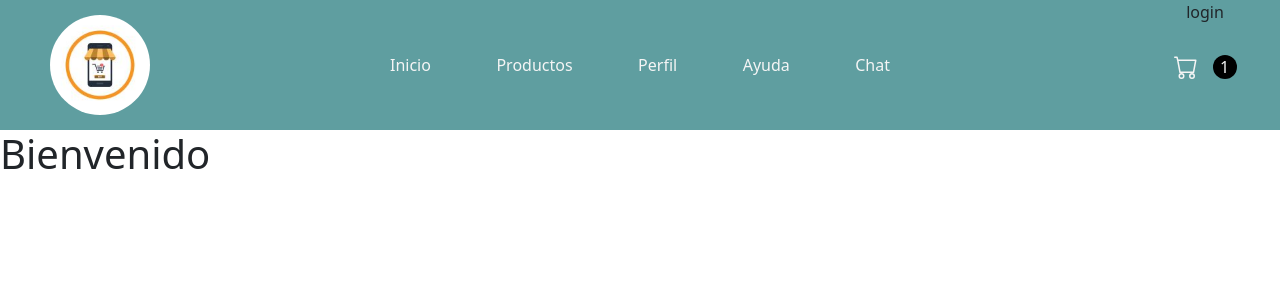
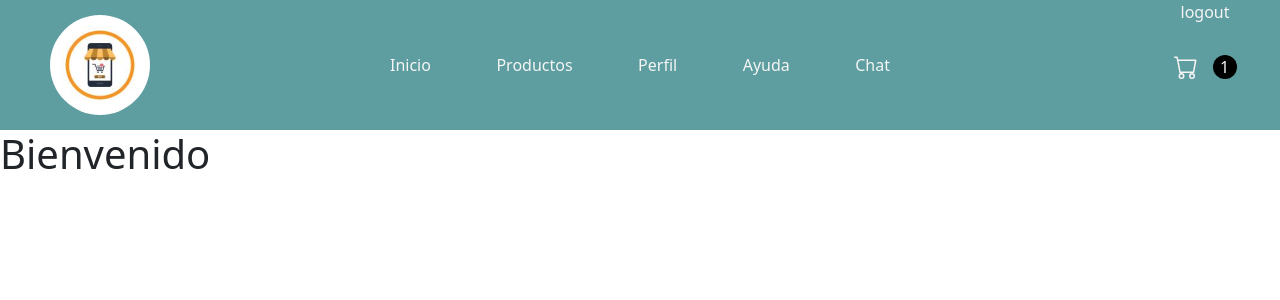
Before and after one commit to etcsa044/afterBackEnd, a Node server app: page / in a window 1280 px wide. Shown: the top 300 px of the page. Run offline with Node 20, Linux system fonts and the light colour scheme; some libraries are stand-ins or nearby versions.

Commit message:
boton logout agregado

```diff
--- a/Dao/mongo/models/user.model.js
+++ b/Dao/mongo/models/user.model.js
@@ -1,4 +1,4 @@
-import mongoose, { Mongoose } from "mongoose";
+import mongoose from "mongoose";
 
 const collection = "users";
 
--- a/src/routes/products.router.js
+++ b/src/routes/products.router.js
@@ -44,8 +44,6 @@ router.get("/:pid", async (req, res) => {
 router.post("/", async (req, res) => {
 
     const products = await mongoPm.getProducts()
-
-    console.log(products.docs)
 
     const { title, description, category, thumbnail, code, price, stock, status } = req.body
 
--- a/src/utils/utils.js
+++ b/src/utils/utils.js
@@ -30,7 +30,6 @@ export const autoId = async (req, res, next)=>{
     }
     next()
 }
-
 //String de Conexión
 export const connection = "mongodb+srv://etcsa044:uCdeI4OXFqA9lN9Z@backendcluster.h3wtkp9.mongodb.net/ecommerce?retryWrites=true&w=majority"
 
@@ -50,6 +49,3 @@ export const createHash = async (password) => {
 export const validatePassword = (password, hashedPassword) => {
     return bcrypt.compare(password, hashedPassword)
 }
-
-
-//JWT
--- a/src/views/layouts/main.handlebars
+++ b/src/views/layouts/main.handlebars
@@ -31,7 +31,7 @@
         </nav>
         <section class="session-cart-container">
             <article class="session-container">
-                <p>login</p>
+                <p><a href="/api/session/logout">logout</a></p>
             </article>
             <div class="cart-container">
                 <svg xmlns="http://www.w3.org/2000/svg" width="24" height="24" fill="currentColor" class="bi bi-cart"
```
